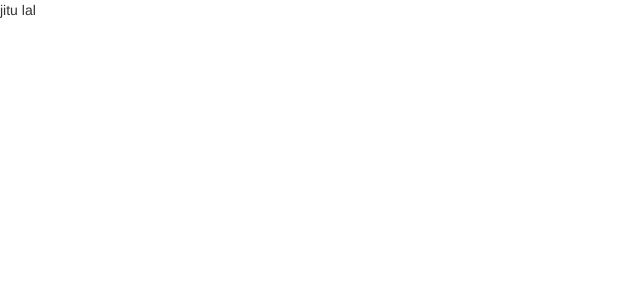
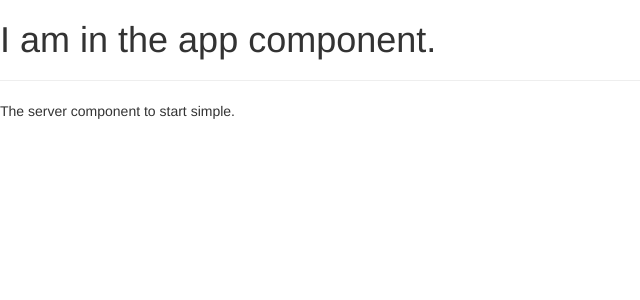
Before and after one commit to jitendrajangid45/angularTraining, an Angular app: page / in a window 1280 px wide. Shown: the top 300 px of the page, without its empty margins (0-640 px from the left). Built offline with nearby package versions, Linux system fonts and the light colour scheme.

Commit message:
added app-server selector in appcomponent.html file

```diff
--- a/src/app/app.component.html
+++ b/src/app/app.component.html
@@ -1 +1,3 @@
-jitu lal
+<h1>I am in the app component.</h1>
+<hr>
+<app-server></app-server>
```
